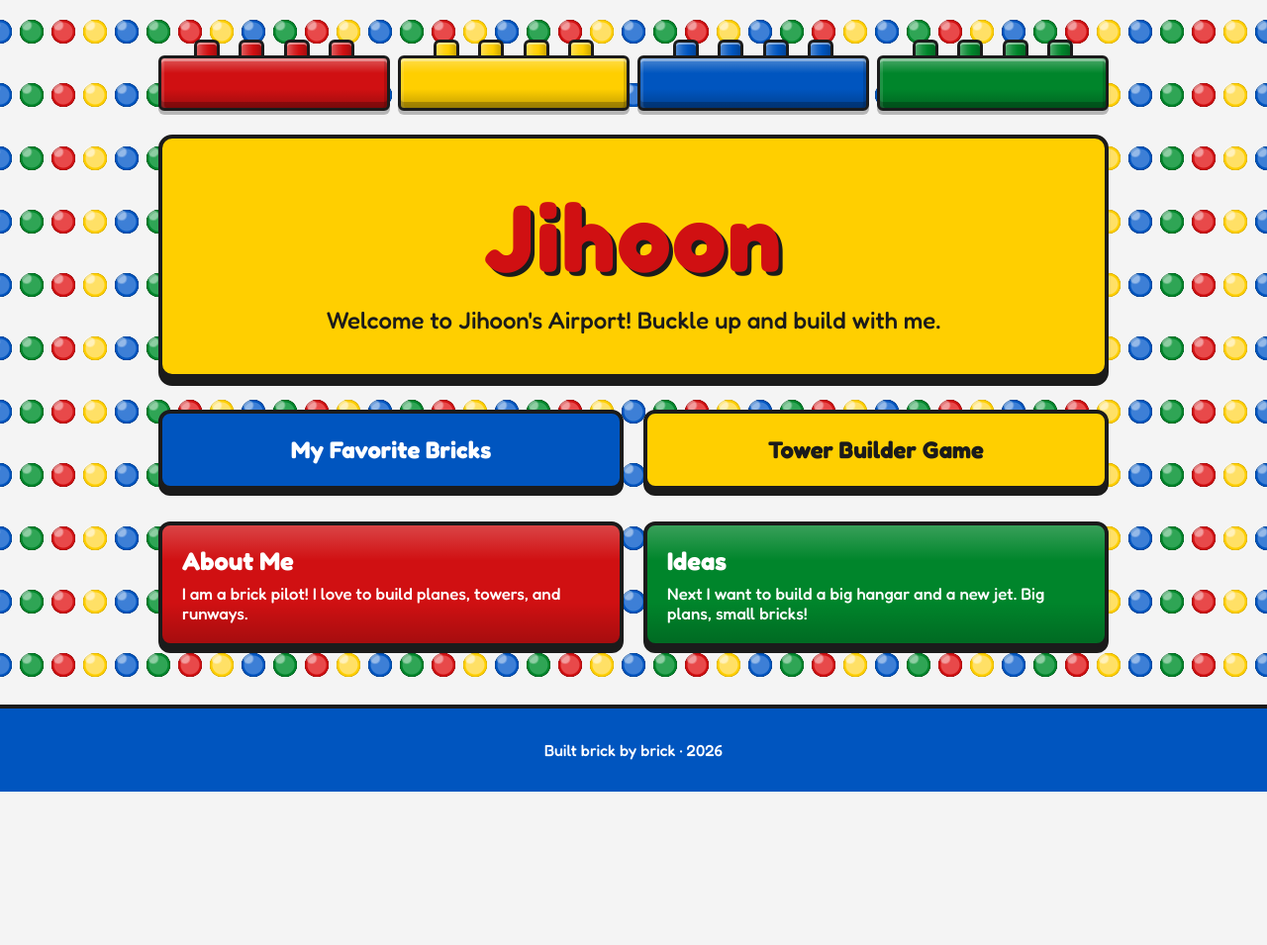
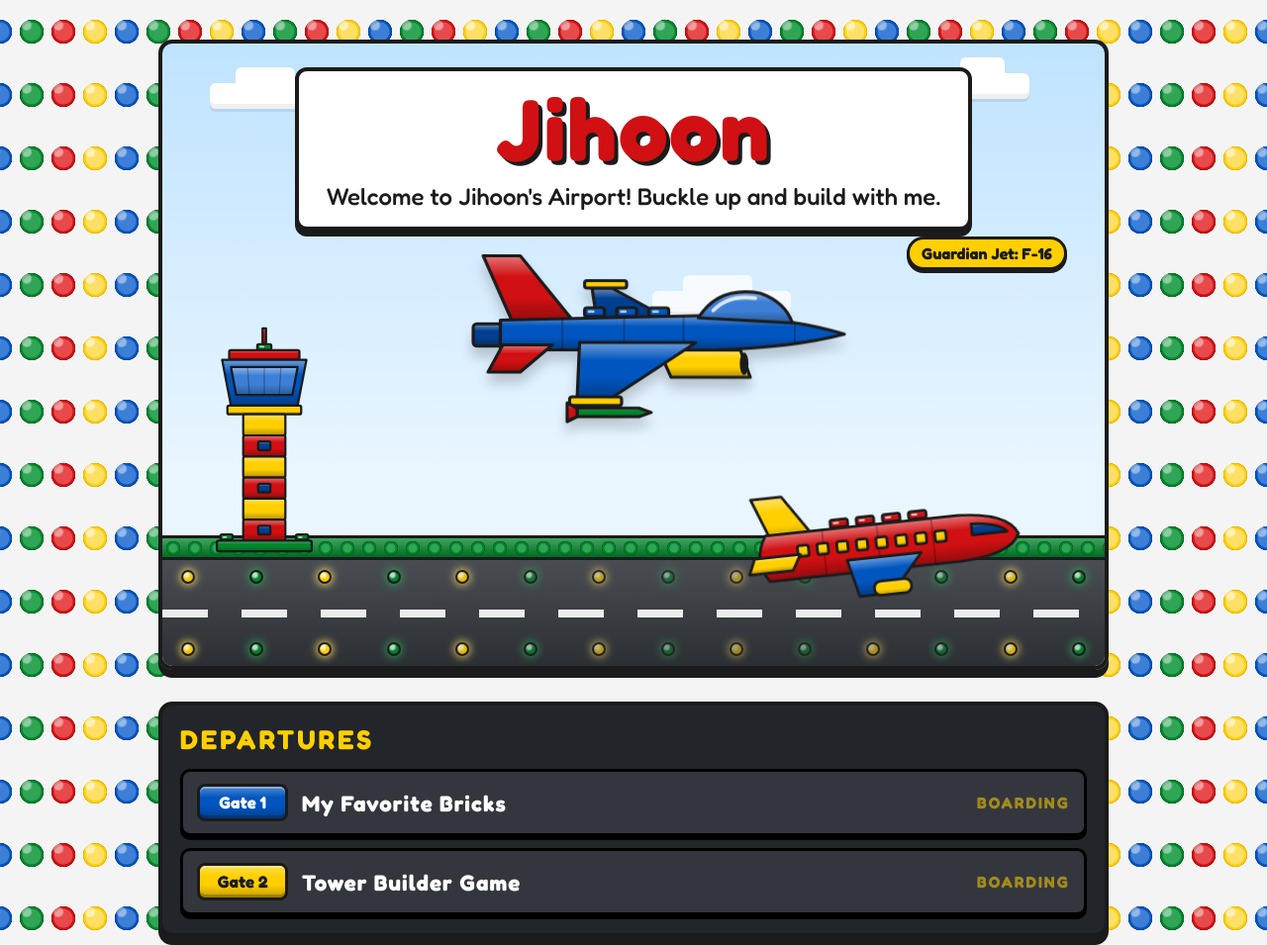
Before and after one commit to gustsplit/jihoon-website, a plain HTML site: page frontend/index.html in a window 1280 px wide. Shown: the top 955 px of the page at 99% size. Before the commit the page ends 800 px from the top, so only its background shows below. Drawn offline with Linux system fonts and the light colour scheme.

Commit message:
Revert "Homepage back to classic brick look (four bricks, yellow title box, two buttons)"
This reverts commit d34b8bafbb5d89589a92c0c4dfcb2232f7ac55f4.

```diff
--- a/frontend/app.js
+++ b/frontend/app.js
@@ -1,18 +1,54 @@
 // FRONT-END: homepage rendering and UI behavior only. Gets data through the interface (SiteAPI).
 (function () {
   "use strict";
+
+  var LIGHT_COLORS = ["yellow", "green"];
+
+  function drawScene() {
+    var art = window.AirportArt;
+    document.getElementById("jet").appendChild(art.drawJet());
+    document.getElementById("tower").appendChild(art.drawTower());
+    document.getElementById("runway-plane").appendChild(art.drawPlane({ body: "red", wing: "blue", tail: "yellow", windows: "yellow" }));
+
+    ["lights-top", "lights-bottom"].forEach(function (id) {
+      var row = document.getElementById(id);
+      for (var i = 0; i < 14; i++) {
+        var light = document.createElement("span");
+        light.className = "runway-light " + LIGHT_COLORS[i % 2];
+        light.style.animationDelay = (i * 0.12) + "s";
+        row.appendChild(light);
+      }
+    });
+  }
 
   function render(content) {
     document.title = content.title;
     document.getElementById("site-title").textContent = content.title;
     document.getElementById("site-welcome").textContent = content.welcome;
+    if (content.guardian) { document.getElementById("jet-tag").textContent = content.guardian.label; }
+
+    var board = content.board || { title: "Departures", status: "Boarding" };
+    document.getElementById("board-title").textContent = board.title;
 
     var links = document.getElementById("page-links");
-    content.pages.forEach(function (page) {
+    content.pages.forEach(function (page, i) {
       var a = document.createElement("a");
-      a.className = "page-link " + page.color;
+      a.className = "page-link";
       a.href = page.href;
-      a.textContent = page.label;
+
+      var gate = document.createElement("span");
+      gate.className = "gate " + page.color;
+      gate.textContent = "Gate " + (i + 1);
+      var label = document.createElement("span");
+      label.className = "flight";
+      label.textContent = page.label;
+      var status = document.createElement("span");
+      status.className = "status";
+      status.textContent = board.status;
+
+      a.appendChild(gate);
+      a.appendChild(label);
+      a.appendChild(status);
       links.appendChild(a);
     });
 
@@ -35,6 +71,7 @@
     });
   }
 
+  drawScene();
   document.getElementById("year").textContent = new Date().getFullYear();
   window.SiteAPI.loadSiteContent().then(render);
 })();
--- a/frontend/index.html
+++ b/frontend/index.html
@@ -8,22 +8,41 @@
   <link rel="preconnect" href="https://fonts.gstatic.com" crossorigin>
   <link href="https://fonts.googleapis.com/css2?family=Fredoka:wght@500;700&display=swap" rel="stylesheet">
   <link rel="stylesheet" href="styles.css">
+  <link rel="stylesheet" href="arcade/arcade-board.css">
 </head>
 <body>
   <main class="page">
-    <div class="brick-row" aria-hidden="true">
-      <div class="brick red"><span></span><span></span><span></span><span></span></div>
-      <div class="brick yellow"><span></span><span></span><span></span><span></span></div>
-      <div class="brick blue"><span></span><span></span><span></span><span></span></div>
-      <div class="brick green"><span></span><span></span><span></span><span></span></div>
-    </div>
+    <section class="airport" aria-labelledby="site-title">
+      <div class="clouds" aria-hidden="true">
+        <span class="cloud c1"></span><span class="cloud c2"></span><span class="cloud c3"></span>
+      </div>
 
-    <header class="hero">
-      <h1 id="site-title">Jihoon</h1>
-      <p id="site-welcome" class="welcome"></p>
-    </header>
+      <header class="airport-sign">
+        <h1 id="site-title">Jihoon</h1>
+        <p id="site-welcome" class="welcome"></p>
+      </header>
 
-    <nav id="page-links" class="page-links" aria-label="Pages"></nav>
+      <div class="sky-lane">
+        <div id="jet" class="guardian-jet" aria-hidden="true"></div>
+        <p id="jet-tag" class="jet-tag"></p>
+      </div>
+
+      <div class="airfield" aria-hidden="true">
+        <div id="tower" class="tower"></div>
+        <div class="grass"></div>
+        <div class="runway">
+          <div id="lights-top" class="runway-lights top"></div>
+          <div class="center-line"></div>
+          <div id="lights-bottom" class="runway-lights bottom"></div>
+        </div>
+        <div id="runway-plane" class="runway-plane"></div>
+      </div>
+    </section>
+
+    <nav class="board" aria-labelledby="board-title">
+      <h2 id="board-title" class="board-title"></h2>
+      <div id="page-links" class="page-links"></div>
+    </nav>
 
     <section id="cards" class="cards"></section>
   </main>
@@ -35,6 +54,8 @@
   <!-- Load order: back-end, then interface, then front-end. -->
   <script src="../backend/content.js"></script>
   <script src="../interface/api.js"></script>
+  <script src="airport-art.js"></script>
   <script src="app.js"></script>
+  <script src="arcade/arcade-board.js"></script>
 </body>
 </html>
```
